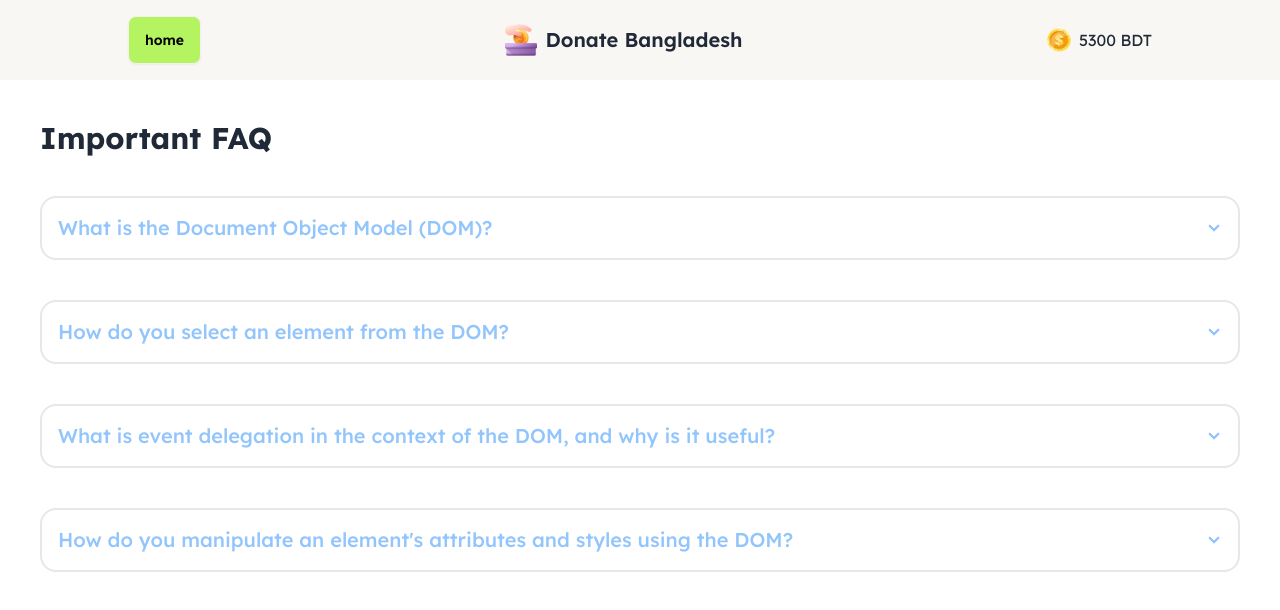
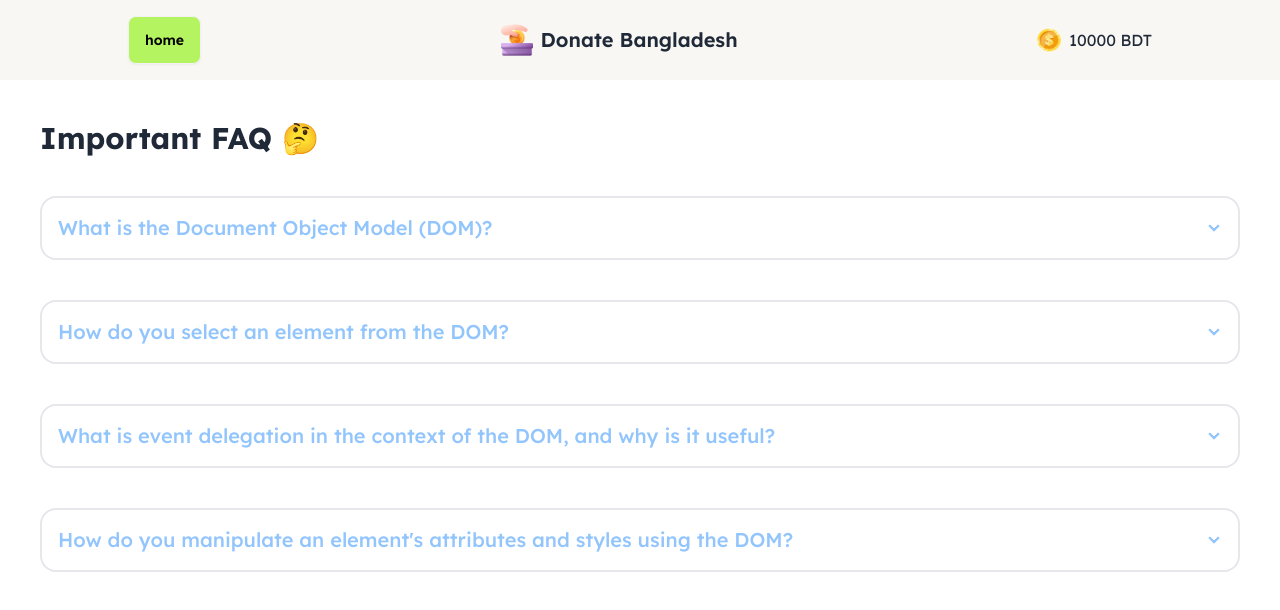
Before and after one commit to sakib8900/assigment-5, a plain HTML site: page blog.html in a window 1280 px wide. Drawn offline with nearby package versions, Linux system fonts and the light colour scheme.

Commit message:
sob kaj kora ses

```diff
--- a/blog.html
+++ b/blog.html
@@ -36,13 +36,13 @@
                          <!-- Account balance -->
                           <div class="flex gap-2">
                             <img class="w-6 h-6" src="assets/coin.png" alt="">
-                            <p><span>5300</span> BDT</p>
+                            <p><span>10000</span> BDT</p>
                           </div>
                     </nav>
                 </header>
            <section id="blog-section" class="mb-10 p-5 md:p-10">
             <!-- blog section -->
-            <h1 class="font-bold text-3xl">Important FAQ</h1>
+            <h1 class="font-bold text-3xl">Important FAQ 🤔</h1>
             <div class="flex flex-col mt-10 space-y-10">
                 <!-- 1st question -->
                 <div tabindex="0" class="collapse collapse-arrow border-2">
```
